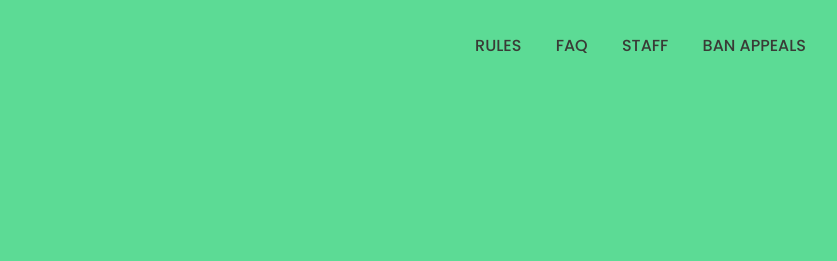
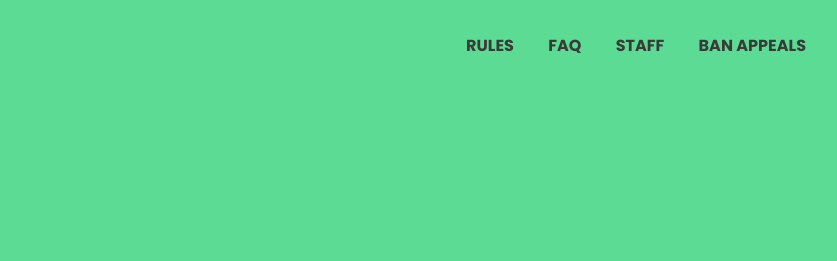
Before and after one commit to MareepMeadowsDev/Website, a plain HTML site: page index.html in a window 1280 px wide. Shown: the top 261 px of the page, 274-1111 px from the left. Drawn offline with Linux system fonts and the light colour scheme; a script that the page names is missing.

Commit message:
Update style.css

```diff
--- a/style.css
+++ b/style.css
@@ -32,7 +32,7 @@ img {
     color: #393b36;
     text-decoration: none;
     font-size: 1em;
-    font-weight: 500;
+    font-weight: 650;
     padding-left: 30px;
     text-decoration: none;
 }
```
